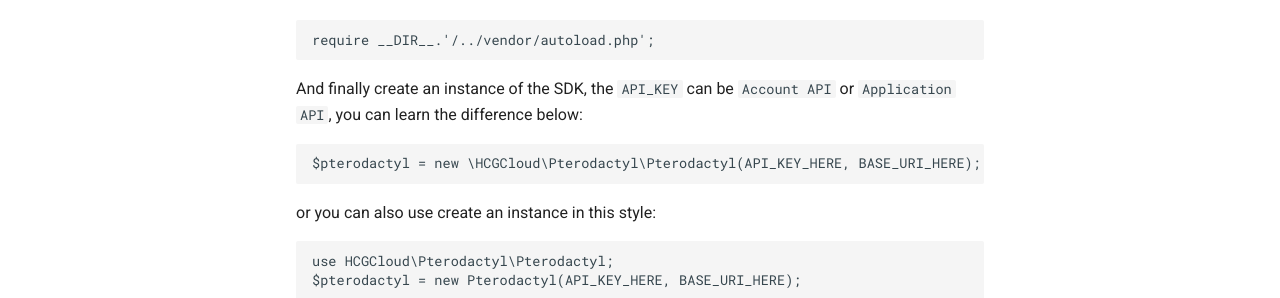
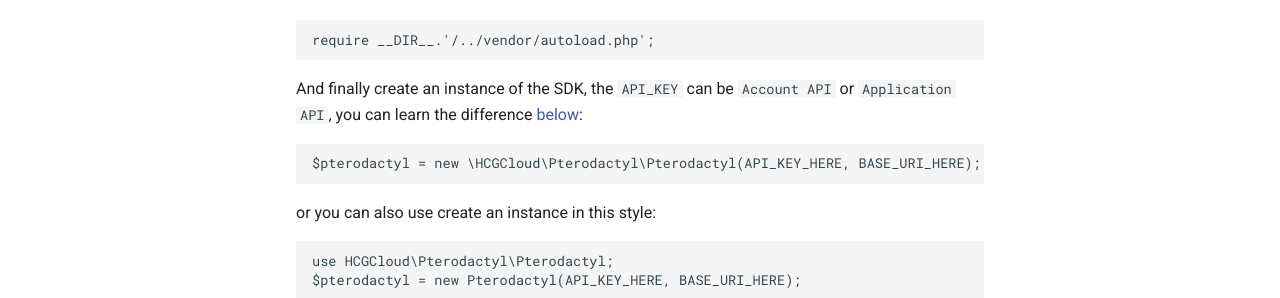
Before and after one commit to hcgcloud/pterodactyl-sdk-docs-v2, an MkDocs documentation site: the page built from docs/getting-started.md, in a window 1280 px wide and 900 px high. Shown: the part 423-721 px from the top of the window. Built offline with MkDocs 1.6.1 and Material for MkDocs 9.7.7, drawn with Linux system fonts in a browser that asks for light colours; comment, search, counter and statistics services are not loaded; old or Windows-style settings are respelled for this version of MkDocs; part of the change alters nothing that is shown.

````diff
--- a/docs/getting-started.md
+++ b/docs/getting-started.md
@@ -14,7 +14,7 @@ Then use Composer's autoload unless you are using a framework that support compo
 require __DIR__.'/../vendor/autoload.php';
 ```
 
-And finally create an instance of the SDK, the `API_KEY` can be `Account API` or `Application API`, you can learn the difference below:
+And finally create an instance of the SDK, the `API_KEY` can be `Account API` or `Application API`, you can learn the difference [below](https://hcgcloud.github.io/pterodactyl-sdk-docs/getting-started/#type-of-api):
 
 ``` php
 $pterodactyl = new \HCGCloud\Pterodactyl\Pterodactyl(API_KEY_HERE, BASE_URI_HERE);
````
